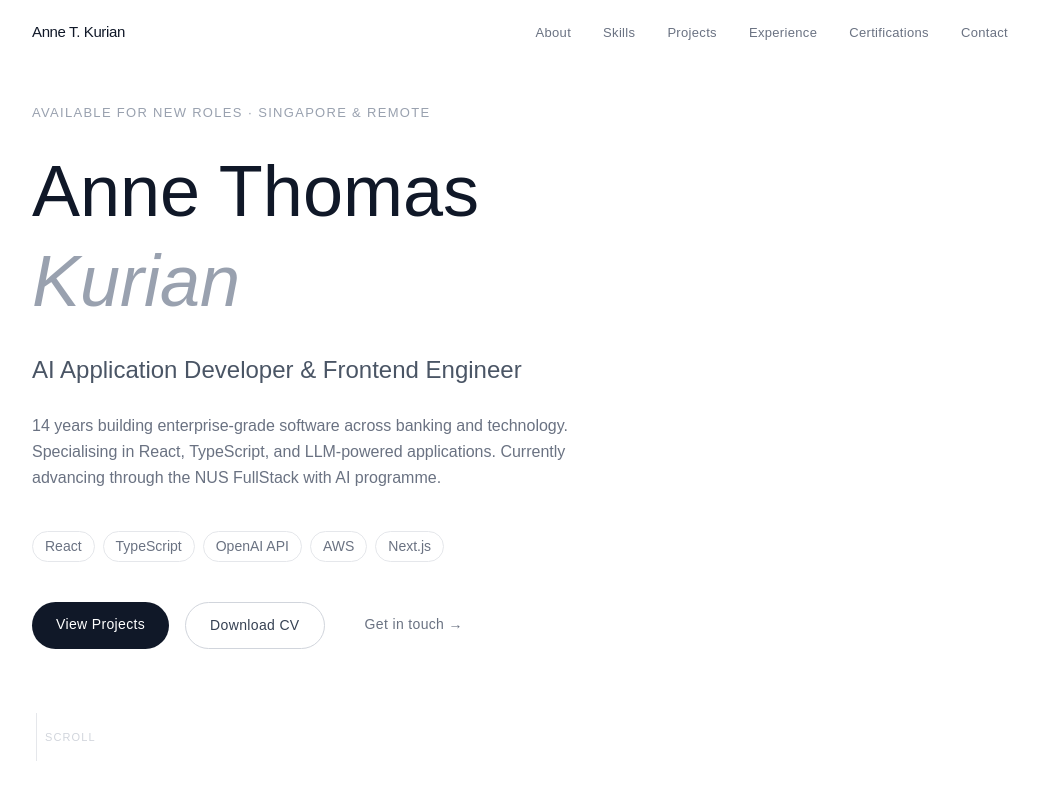
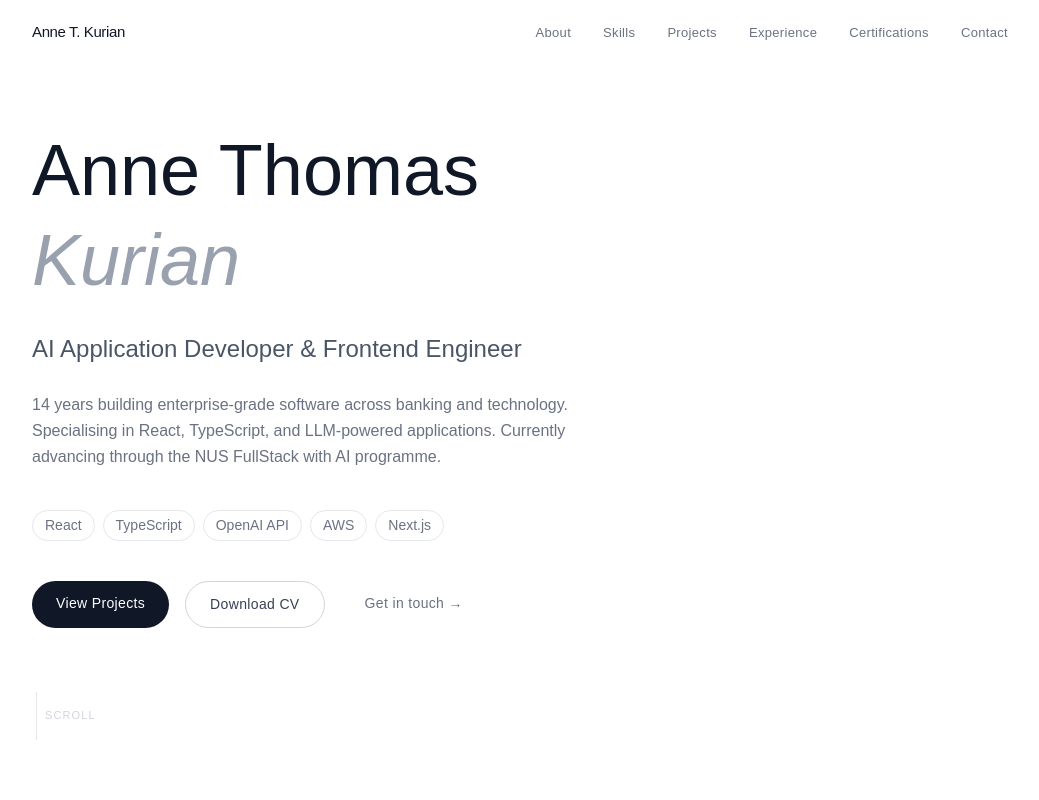
Before and after one commit to annekurian/portfolio, a Next.js app: page / in a window 1280 px wide. Shown: the top 800 px of the page, without its empty margins (120-1159 px from the left). Built offline with nearby package versions, Linux system fonts and the light colour scheme.

Commit message:
Comment out eyebrow paragraph in Hero.tsx
Commented out the eyebrow paragraph in the Hero component.

```diff
--- a/components/Hero.tsx
+++ b/components/Hero.tsx
@@ -20,9 +20,9 @@ export default function Hero() {
     >
       <div ref={ref} className="fade-up max-w-2xl">
         {/* Eyebrow */}
-        <p className="text-[13px] tracking-widest text-gray-400 uppercase mb-6">
+        {/* <p className="text-[13px] tracking-widest text-gray-400 uppercase mb-6">
           Available for new roles · Singapore & Remote
-        </p>
+        </p> */}
 
         {/* Name */}
         <h1
```
